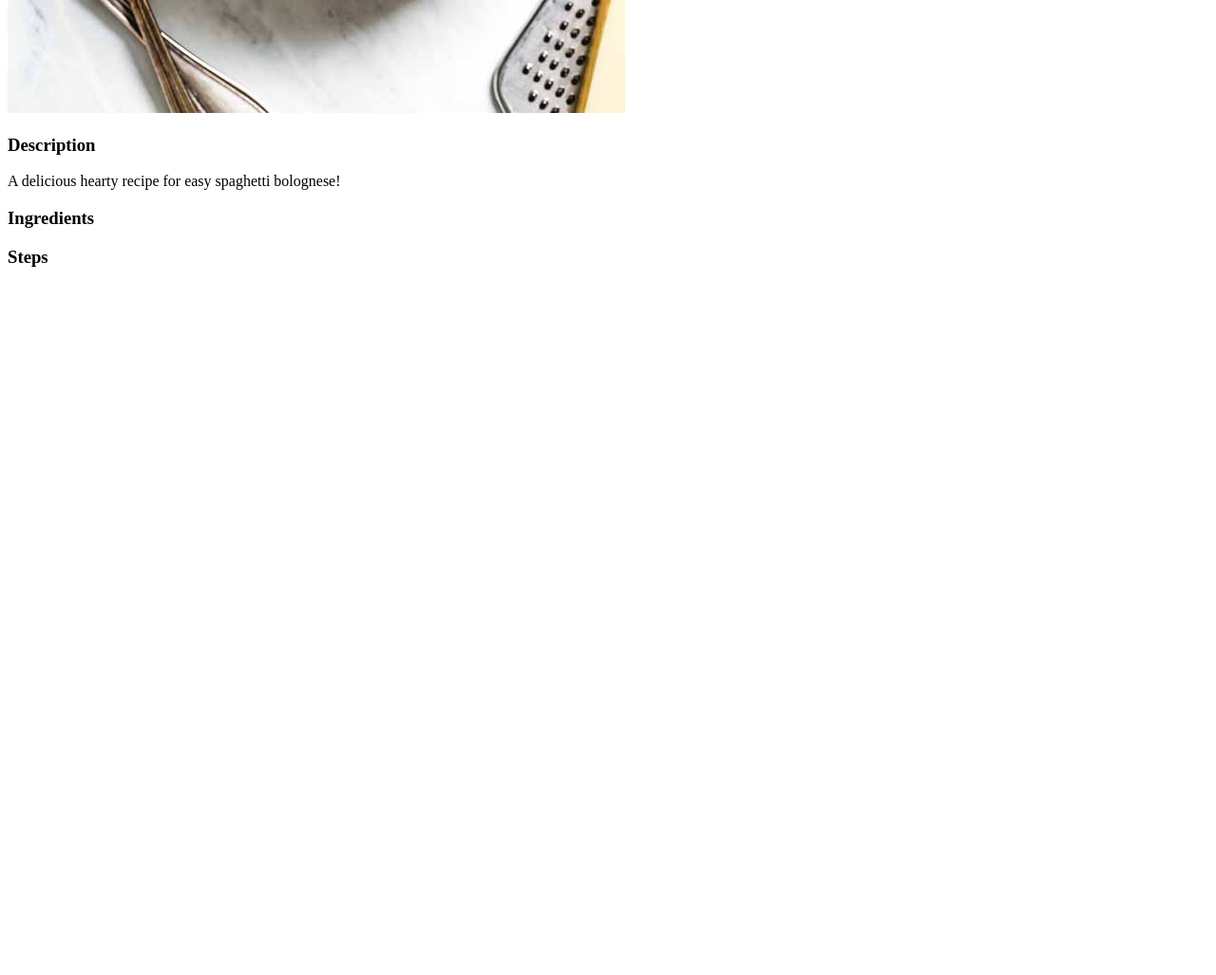
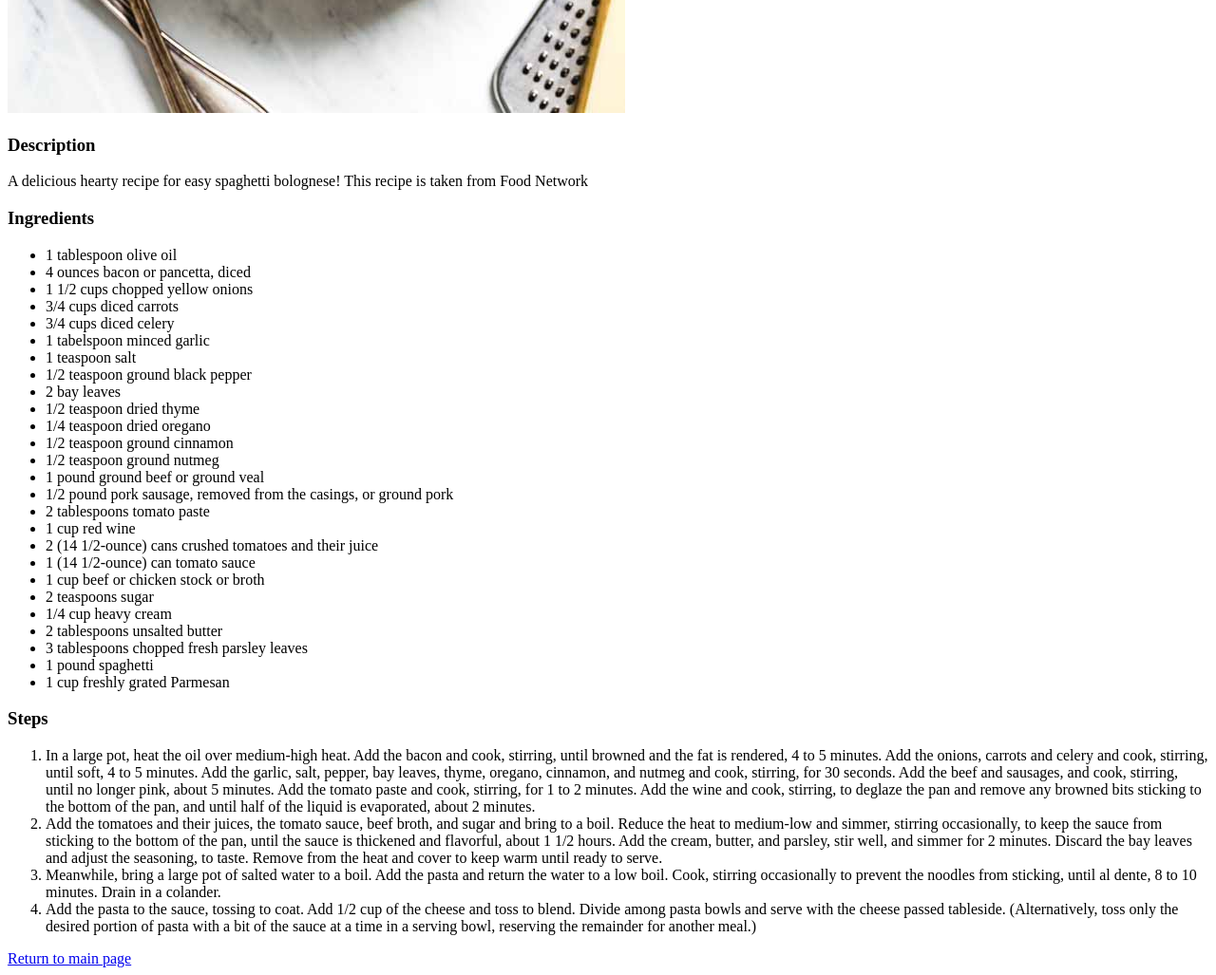
Before and after one commit to vincejp/odin-recipes, a plain HTML site: page recipe_pages/bolognese.html in a window 1280 px wide. Shown: the part 936-1963 px from the top of the page at 95% size. Before the commit the page ends 1236 px from the top, so only its background shows below. Drawn offline with Linux system fonts and the light colour scheme.

Commit message:
Added content and pictures to all recipes, a home button, and a picture of a cat for the main page

```diff
--- a/recipe_pages/bolognese.html
+++ b/recipe_pages/bolognese.html
@@ -8,15 +8,44 @@
         <h1>Easy Spaghetti Bolognese</h1>
         <img src = "../images/bolognese.jpg" alt = "Picture of spaghetti bolognese">
         <h3>Description</h3>
-        <p>A delicious hearty recipe for easy spaghetti bolognese!</p>
+        <p>A delicious hearty recipe for easy spaghetti bolognese! This recipe is taken from Food Network</p>
         <h3>Ingredients</h3>
         <ul>
-
+            <li>1 tablespoon olive oil</li>
+            <li>4 ounces bacon or pancetta, diced</li>
+            <li>1 1/2 cups chopped yellow onions</li>
+            <li>3/4 cups diced carrots</li>
+            <li>3/4 cups diced celery</li>
+            <li>1 tabelspoon minced garlic</li>
+            <li>1 teaspoon salt</li>
+            <li>1/2 teaspoon ground black pepper</li>
+            <li>2 bay leaves</li>
+            <li>1/2 teaspoon dried thyme</li>
+            <li>1/4 teaspoon dried oregano</li>
+            <li>1/2 teaspoon ground cinnamon</li>
+            <li>1/2 teaspoon ground nutmeg</li>
+            <li>1 pound ground beef or ground veal</li>
+            <li>1/2 pound pork sausage, removed from the casings, or ground pork</li>
+            <li>2 tablespoons tomato paste</li>
+            <li>1 cup red wine</li>
+            <li>2 (14 1/2-ounce) cans crushed tomatoes and their juice</li>
+            <li>1 (14 1/2-ounce) can tomato sauce</li>
+            <li>1 cup beef or chicken stock or broth</li>
+            <li>2 teaspoons sugar</li>
+            <li>1/4 cup heavy cream</li>
+            <li>2 tablespoons unsalted butter</li>
+            <li>3 tablespoons chopped fresh parsley leaves</li>
+            <li>1 pound spaghetti</li>
+            <li>1 cup freshly grated Parmesan</li>
         </ul>
 
         <h3>Steps</h3>
         <ol>
-
+            <li>In a large pot, heat the oil over medium-high heat. Add the bacon and cook, stirring, until browned and the fat is rendered, 4 to 5 minutes. Add the onions, carrots and celery and cook, stirring, until soft, 4 to 5 minutes. Add the garlic, salt, pepper, bay leaves, thyme, oregano, cinnamon, and nutmeg and cook, stirring, for 30 seconds. Add the beef and sausages, and cook, stirring, until no longer pink, about 5 minutes. Add the tomato paste and cook, stirring, for 1 to 2 minutes. Add the wine and cook, stirring, to deglaze the pan and remove any browned bits sticking to the bottom of the pan, and until half of the liquid is evaporated, about 2 minutes.</li>
+            <li>Add the tomatoes and their juices, the tomato sauce, beef broth, and sugar and bring to a boil. Reduce the heat to medium-low and simmer, stirring occasionally, to keep the sauce from sticking to the bottom of the pan, until the sauce is thickened and flavorful, about 1 1/2 hours. Add the cream, butter, and parsley, stir well, and simmer for 2 minutes. Discard the bay leaves and adjust the seasoning, to taste. Remove from the heat and cover to keep warm until ready to serve.</li>
+            <li>Meanwhile, bring a large pot of salted water to a boil. Add the pasta and return the water to a low boil. Cook, stirring occasionally to prevent the noodles from sticking, until al dente, 8 to 10 minutes. Drain in a colander.</li>
+            <li>Add the pasta to the sauce, tossing to coat. Add 1/2 cup of the cheese and toss to blend. Divide among pasta bowls and serve with the cheese passed tableside. (Alternatively, toss only the desired portion of pasta with a bit of the sauce at a time in a serving bowl, reserving the remainder for another meal.)</li>
         </ol>
+        <a href = "../index.html">Return to main page</a> </li>
     </body>
 </html>
```
Also changed, not shown: index.html (+3 -2 lines), recipe_pages/fettucine.html (+1 -1 lines), recipe_pages/pesto.html (+3 -2 lines), images/chefcat.jpg (added).
